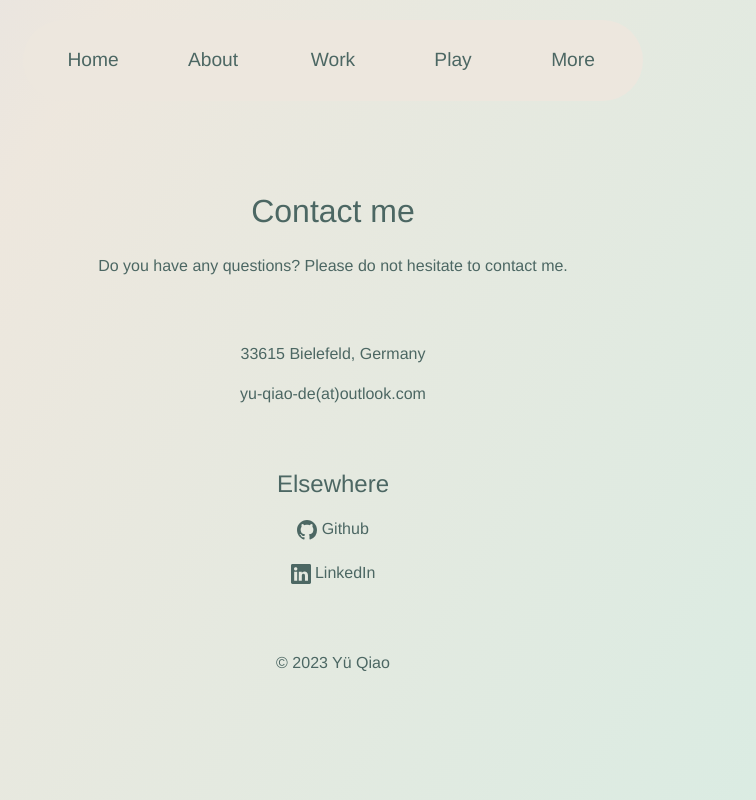
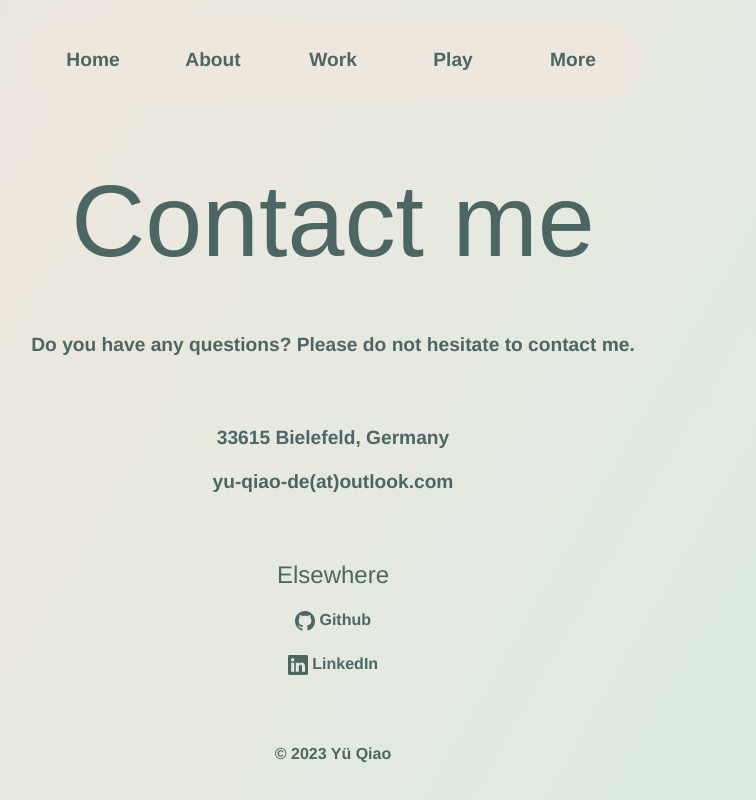
Before and after one commit to jadenbruecke/personal-website, a plain HTML site: page public/contact.html in a window 1280 px wide. Shown: the whole page, without its empty margins (307-1063 px from the left). Drawn offline with nearby package versions, Linux system fonts and the light colour scheme; a web font is replaced by a local one.

Commit message:
style update

```diff
--- a/assets/css/contact.css
+++ b/assets/css/contact.css
@@ -1,3 +1,7 @@
 li.ext-item {
     padding: 10px 0;
 }
+
+main p {
+    font-size: 1.2rem;
+}
--- a/assets/css/style.css
+++ b/assets/css/style.css
@@ -1,6 +1,7 @@
 /* generic */
 body {
   font-family: "Helvetica Neue", "Open Sans", "Segoe UI", Roboto, Oxygen, Ubuntu, Cantarell, sans-serif;
+  font-weight: 600;
   color: hsla(171, 15%, 35%, 1);
   background-color: hsla(36, 31%, 90%, 1);
   justify-content: center;
--- a/public/contact.html
+++ b/public/contact.html
@@ -83,11 +83,11 @@
     <!-- here is the main body -->
     <main class="container-fluid col-10 d-flex flex-column align-items-center">
         <!--Section: Contact v.2-->
-        <div class="my-2">
+        <div class="mb-2">
             <!--Section heading-->
-            <h2 class="h1-responsive font-weight-bold text-center my-4">
+            <h1 class="h1-responsive font-weight-bold text-center mb-5">
                 Contact me
-            </h2>
+            </h1>
             <!--Section description-->
             <p class="text-center w-responsive mx-auto mb-5">
                 Do you have any questions? Please do not hesitate to contact me.
```
Also changed, not shown: assets/css/cv.css (+8 -0 lines), assets/css/projects.css (+10 -4 lines), index.html (+2 -1 lines), public/projects.html (+1 -1 lines).
